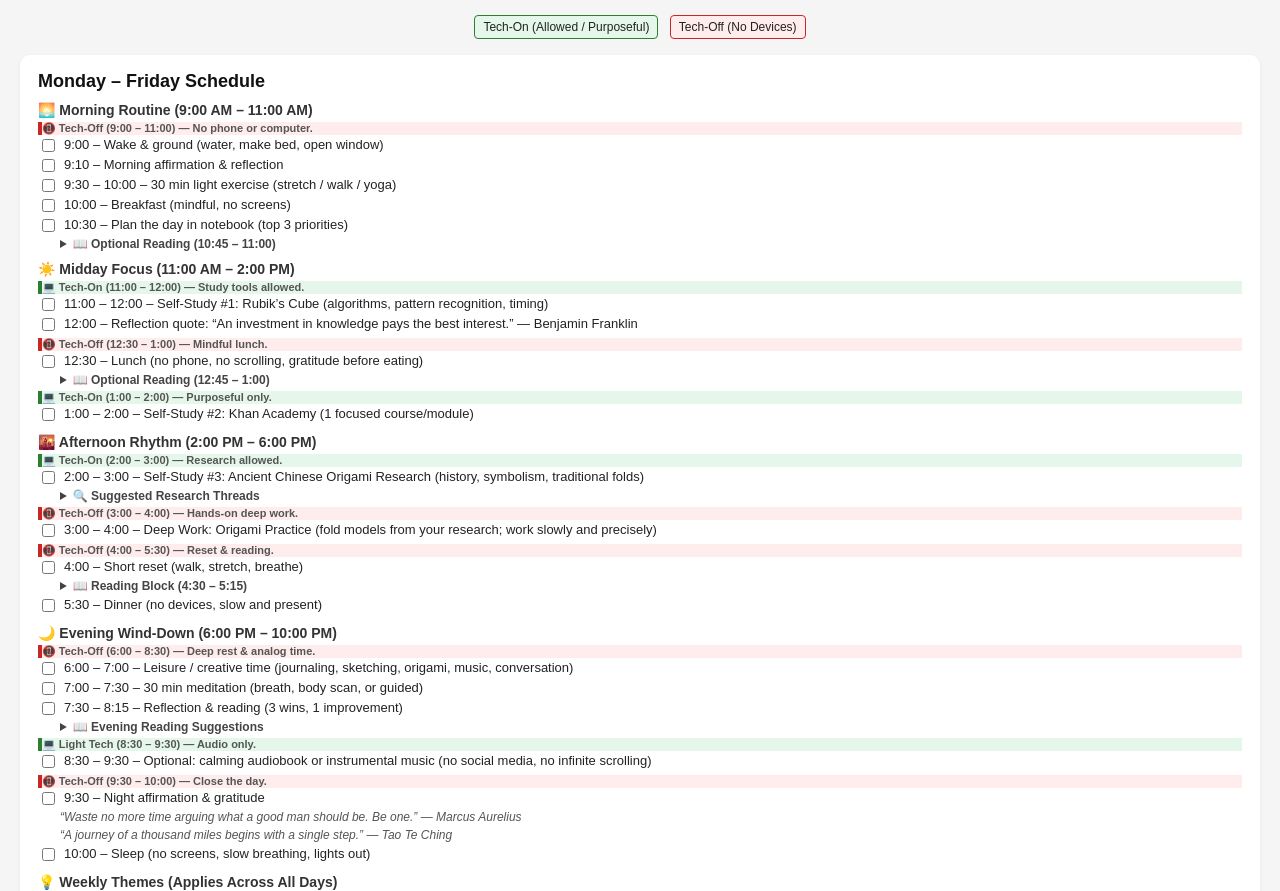
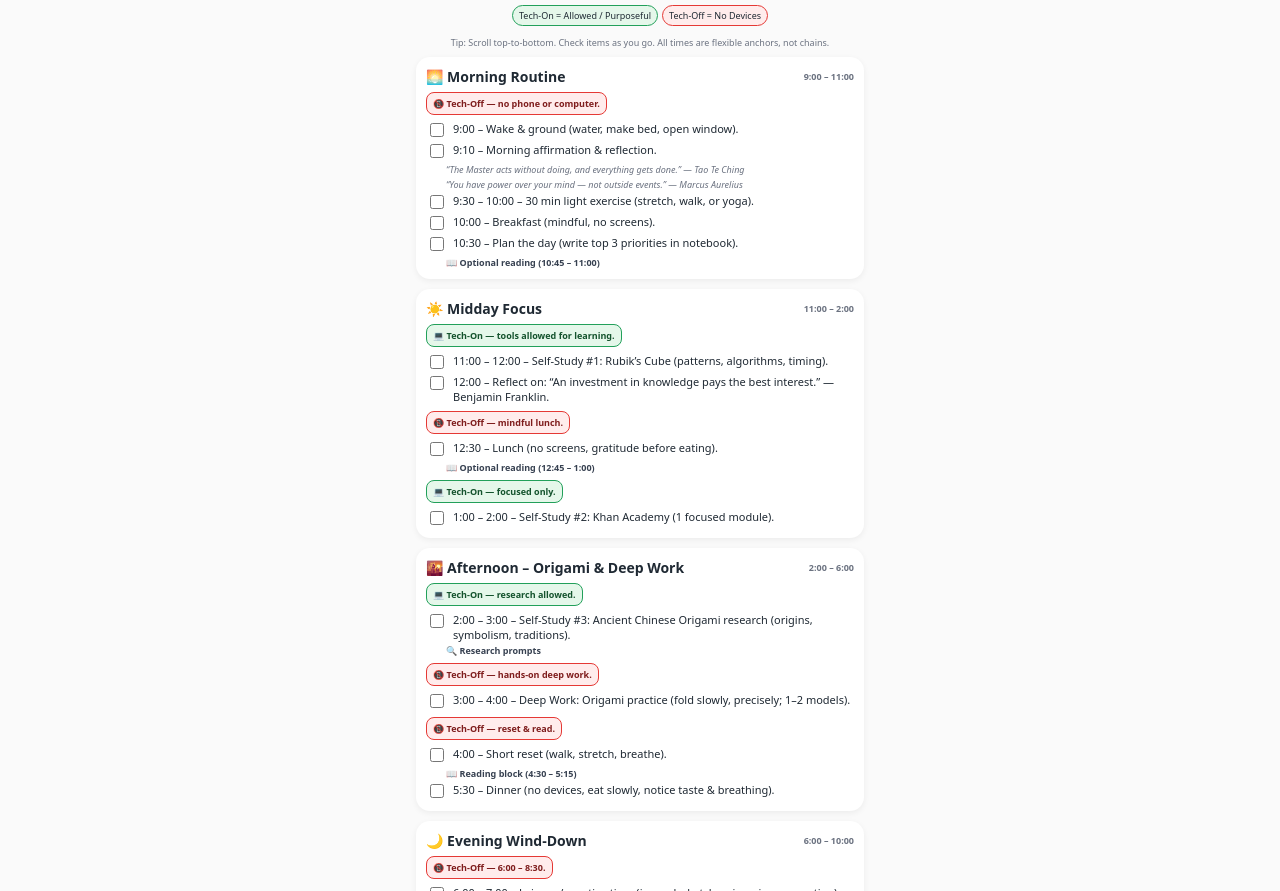
Before and after one commit to ragdelaed/daily-checklist, a plain HTML site: page index.html in a window 1280 px wide. Shown: the part 83-974 px from the top of the page. Drawn offline with Linux system fonts and the light colour scheme.

Commit message:
Update index.html

```diff
--- a/index.html
+++ b/index.html
@@ -1,211 +1,355 @@
+
+
 <!DOCTYPE html>
 <html lang="en">
 <head>
   <meta charset="UTF-8">
-  <title>Mon–Fri Daily Checklist with Tech Zones & Origami Focus</title>
+  <title>Daily Checklist – Tech & Origami</title>
+  <meta name="viewport" content="width=device-width, initial-scale=1.0">
   <style>
+    :root {
+      --bg: #fafafa;
+      --card-bg: #ffffff;
+      --text-main: #1f2933;
+      --text-sub: #6b7280;
+      --accent-on: #e5f7ea;
+      --accent-off: #ffecec;
+      --border-on: #22a05a;
+      --border-off: #e53935;
+      --radius: 14px;
+      --shadow: 0 2px 6px rgba(0,0,0,0.06);
+      --font-main: system-ui, -apple-system, BlinkMacSystemFont, "Segoe UI", sans-serif;
+    }
+
+    * {
+      box-sizing: border-box;
+    }
+
     body {
-      font-family: Arial, sans-serif;
-      margin: 20px;
-      background: #f5f5f5;
-      color: #222;
+      margin: 0;
+      padding: 10px;
+      font-family: var(--font-main);
+      background: var(--bg);
+      color: var(--text-main);
     }
+
     h1 {
+      font-size: 20px;
       text-align: center;
-      margin-bottom: 4px;
+      margin: 4px 0 2px;
     }
+
     .meta {
       text-align: center;
-      margin-bottom: 20px;
+      font-size: 11px;
+      color: var(--text-sub);
+      margin-bottom: 8px;
+      line-height: 1.4;
+    }
+
+    .legend {
+      display: flex;
+      justify-content: center;
+      gap: 4px;
+      flex-wrap: wrap;
+      font-size: 9px;
+      margin-bottom: 10px;
+    }
+
+    .legend span {
+      padding: 3px 6px;
+      border-radius: 999px;
+      border: 1px solid rgba(0,0,0,0.06);
+      white-space: nowrap;
+    }
+
+    .screen-note {
+      text-align: center;
+      font-size: 9px;
+      color: var(--text-sub);
+      margin-bottom: 8px;
+    }
+
+    .card {
+      background: var(--card-bg);
+      border-radius: var(--radius);
+      box-shadow: var(--shadow);
+      padding: 10px 10px 8px;
+      margin-bottom: 10px;
+    }
+
+    .card-title {
+      font-weight: 600;
       font-size: 14px;
-      color: #555;
+      margin-bottom: 2px;
+      display: flex;
+      justify-content: space-between;
+      align-items: center;
+      gap: 6px;
     }
-    .legend {
-      text-align: center;
-      font-size: 12px;
-      margin-bottom: 16px;
+
+    .time {
+      font-size: 9px;
+      color: var(--text-sub);
     }
-    .legend span {
-      padding: 4px 8px;
-      border-radius: 4px;
-      margin: 0 4px;
+
+    .band-label {
+      font-size: 9px;
+      font-weight: 600;
+      padding: 4px 6px;
+      border-radius: 8px;
+      margin: 4px 0 4px;
       display: inline-block;
     }
+
     .tech-on {
-      background: #e5f7ea;
-      border-left: 4px solid #2e7d32;
+      background: var(--accent-on);
+      color: #14532d;
+      border: 1px solid var(--border-on);
     }
+
     .tech-off {
-      background: #ffecec;
-      border-left: 4px solid #c62828;
+      background: var(--accent-off);
+      color: #7f1d1d;
+      border: 1px solid var(--border-off);
     }
-    .day-section {
-      background: #ffffff;
-      border-radius: 10px;
-      padding: 16px 18px;
-      margin-bottom: 18px;
-      box-shadow: 0 2px 5px rgba(0,0,0,0.06);
-      page-break-inside: avoid;
-    }
-    .day-label {
-      font-weight: bold;
-      font-size: 18px;
-      margin-bottom: 8px;
-      color: #111;
-    }
-    .block-title {
-      font-weight: bold;
-      margin-top: 10px;
-      margin-bottom: 4px;
-      font-size: 14px;
-      color: #333;
-    }
-    .checklist-item {
-      font-size: 13px;
-      margin: 2px 0;
+
+    .item {
       display: flex;
       align-items: flex-start;
       gap: 6px;
+      margin: 2px 0;
+      font-size: 11px;
+      line-height: 1.4;
     }
-    .checklist-item input {
+
+    .item input[type="checkbox"] {
       margin-top: 2px;
+      flex-shrink: 0;
+      width: 14px;
+      height: 14px;
     }
+
     .quote {
-      font-size: 12px;
+      font-size: 9px;
       font-style: italic;
-      color: #555;
-      margin-left: 22px;
-      margin-bottom: 4px;
+      color: var(--text-sub);
+      margin: 1px 0 2px 20px;
     }
+
     details {
-      margin-left: 22px;
-      margin-top: 2px;
-      margin-bottom: 4px;
-      font-size: 12px;
+      margin: 2px 0 2px 20px;
+      font-size: 9px;
     }
+
     details summary {
       cursor: pointer;
-      font-weight: bold;
-      color: #444;
+      list-style: none;
+      font-weight: 600;
+      color: #374151;
     }
+
+    details summary::-webkit-details-marker {
+      display: none;
+    }
+
     details ul {
-      margin: 4px 0 0 16px;
-      padding: 0;
+      padding-left: 14px;
+      margin: 2px 0;
     }
+
     details li {
       margin: 1px 0;
-      list-style-type: disc;
     }
-    .weekly-theme {
-      margin-top: 8px;
-      font-size: 12px;
-      color: #444;
+
+    .theme-list {
+      font-size: 9px;
+      color: var(--text-sub);
+      margin-top: 2px;
+      line-height: 1.4;
     }
-    .time-band-label {
-      font-size: 11px;
-      font-weight: bold;
-      margin: 4px 0 2px 0;
-      color: #555;
+
+    .pill {
+      display: inline-block;
+      padding: 2px 6px;
+      border-radius: 999px;
+      background: #eef2ff;
+      font-size: 8px;
+      margin: 1px 2px 0 0;
+    }
+
+    @media (min-width: 768px) {
+      body {
+        max-width: 480px;
+        margin: 0 auto;
+        padding: 16px;
+      }
     }
   </style>
 </head>
 <body>
-  <h1>Daily Checklist (Monday – Friday)</h1>
+  <h1>Daily Checklist</h1>
   <div class="meta">
-    Wake: 9:00 AM &nbsp;|&nbsp; Sleep: 10:00 PM &nbsp;|&nbsp;
-    3 Meals · No Snacks · Light Exercise · Meditation · Focused Self-Study · Origami Practice
+    Mon–Fri · Wake 9:00 AM · Sleep 10:00 PM<br>
+    3 Meals • No Snacks • Exercise • Meditation • Rubik's • Khan Academy • Origami
   </div>
   <div class="legend">
-    <span style="background:#e5f7ea;border:1px solid #2e7d32;">Tech-On (Allowed / Purposeful)</span>
-    <span style="background:#ffecec;border:1px solid #c62828;">Tech-Off (No Devices)</span>
+    <span style="background:#e5f7ea;border-color:#22a05a;">Tech-On = Allowed / Purposeful</span>
+    <span style="background:#ffecec;border-color:#e53935;">Tech-Off = No Devices</span>
+  </div>
+  <div class="screen-note">
+    Tip: Scroll top-to-bottom. Check items as you go. All times are flexible anchors, not chains.
   </div>
 
-  <!-- Template applies Monday–Friday identically -->
-  <div class="day-section">
-    <div class="day-label">Monday – Friday Schedule</div>
+  <!-- Morning -->
+  <div class="card">
+    <div class="card-title">
+      <span>🌅 Morning Routine</span>
+      <span class="time">9:00 – 11:00</span>
+    </div>
+    <div class="band-label tech-off">📵 Tech-Off — no phone or computer.</div>
 
-    <!-- Morning: Tech-Off -->
-    <div class="block-title">🌅 Morning Routine (9:00 AM – 11:00 AM)</div>
-    <div class="time-band-label tech-off">📵 Tech-Off (9:00 – 11:00) — No phone or computer.</div>
-    <label class="checklist-item"><input type="checkbox">9:00 – Wake &amp; ground (water, make bed, open window)</label>
-    <label class="checklist-item"><input type="checkbox">9:10 – Morning affirmation &amp; reflection</label>
-    <label class="checklist-item"><input type="checkbox">9:30 – 10:00 – 30 min light exercise (stretch / walk / yoga)</label>
-    <label class="checklist-item"><input type="checkbox">10:00 – Breakfast (mindful, no screens)</label>
-    <label class="checklist-item"><input type="checkbox">10:30 – Plan the day in notebook (top 3 priorities)</label>
+    <label class="item">
+      <input type="checkbox">
+      <span>9:00 – Wake &amp; ground (water, make bed, open window).</span>
+    </label>
+    <label class="item">
+      <input type="checkbox">
+      <span>9:10 – Morning affirmation &amp; reflection.</span>
+    </label>
+    <div class="quote">“The Master acts without doing, and everything gets done.” — Tao Te Ching</div>
+    <div class="quote">“You have power over your mind — not outside events.” — Marcus Aurelius</div>
+
+    <label class="item">
+      <input type="checkbox">
+      <span>9:30 – 10:00 – 30 min light exercise (stretch, walk, or yoga).</span>
+    </label>
+    <label class="item">
+      <input type="checkbox">
+      <span>10:00 – Breakfast (mindful, no screens).</span>
+    </label>
+    <label class="item">
+      <input type="checkbox">
+      <span>10:30 – Plan the day (write top 3 priorities in notebook).</span>
+    </label>
+
     <details>
-      <summary>📖 Optional Reading (10:45 – 11:00)</summary>
+      <summary>📖 Optional reading (10:45 – 11:00)</summary>
       <ul>
         <li><em>Meditations</em> — Marcus Aurelius</li>
-        <li><em>Tao Te Ching</em> — Lao Tzu (Stephen Mitchell translation)</li>
+        <li><em>Tao Te Ching</em> — Lao Tzu</li>
         <li><em>The Daily Stoic</em> — Ryan Holiday</li>
       </ul>
     </details>
+  </div>
 
-    <!-- Midday: Mixed -->
-    <div class="block-title">☀️ Midday Focus (11:00 AM – 2:00 PM)</div>
-    <div class="time-band-label tech-on">💻 Tech-On (11:00 – 12:00) — Study tools allowed.</div>
-    <label class="checklist-item"><input type="checkbox">11:00 – 12:00 – Self-Study #1: Rubik’s Cube (algorithms, pattern recognition, timing)</label>
+  <!-- Midday -->
+  <div class="card">
+    <div class="card-title">
+      <span>☀️ Midday Focus</span>
+      <span class="time">11:00 – 2:00</span>
+    </div>
 
-    <label class="checklist-item"><input type="checkbox">12:00 – Reflection quote: “An investment in knowledge pays the best interest.” — Benjamin Franklin</label>
+    <div class="band-label tech-on">💻 Tech-On — tools allowed for learning.</div>
+    <label class="item">
+      <input type="checkbox">
+      <span>11:00 – 12:00 – Self-Study #1: Rubik’s Cube (patterns, algorithms, timing).</span>
+    </label>
 
-    <div class="time-band-label tech-off">📵 Tech-Off (12:30 – 1:00) — Mindful lunch.</div>
-    <label class="checklist-item"><input type="checkbox">12:30 – Lunch (no phone, no scrolling, gratitude before eating)</label>
+    <label class="item">
+      <input type="checkbox">
+      <span>12:00 – Reflect on: “An investment in knowledge pays the best interest.” — Benjamin Franklin.</span>
+    </label>
+
+    <div class="band-label tech-off">📵 Tech-Off — mindful lunch.</div>
+    <label class="item">
+      <input type="checkbox">
+      <span>12:30 – Lunch (no screens, gratitude before eating).</span>
+    </label>
     <details>
-      <summary>📖 Optional Reading (12:45 – 1:00)</summary>
+      <summary>📖 Optional reading (12:45 – 1:00)</summary>
       <ul>
         <li><em>Letters from a Stoic</em> — Seneca</li>
         <li><em>Stillness is the Key</em> — Ryan Holiday</li>
       </ul>
     </details>
 
-    <div class="time-band-label tech-on">💻 Tech-On (1:00 – 2:00) — Purposeful only.</div>
-    <label class="checklist-item"><input type="checkbox">1:00 – 2:00 – Self-Study #2: Khan Academy (1 focused course/module)</label>
+    <div class="band-label tech-on">💻 Tech-On — focused only.</div>
+    <label class="item">
+      <input type="checkbox">
+      <span>1:00 – 2:00 – Self-Study #2: Khan Academy (1 focused module).</span>
+    </label>
+  </div>
 
-    <!-- Afternoon: Origami Research & Practice -->
-    <div class="block-title">🌇 Afternoon Rhythm (2:00 PM – 6:00 PM)</div>
-    <div class="time-band-label tech-on">💻 Tech-On (2:00 – 3:00) — Research allowed.</div>
-    <label class="checklist-item"><input type="checkbox">
-      2:00 – 3:00 – Self-Study #3: Ancient Chinese Origami Research
-      (history, symbolism, traditional folds)
+  <!-- Afternoon -->
+  <div class="card">
+    <div class="card-title">
+      <span>🌇 Afternoon – Origami & Deep Work</span>
+      <span class="time">2:00 – 6:00</span>
+    </div>
+
+    <div class="band-label tech-on">💻 Tech-On — research allowed.</div>
+    <label class="item">
+      <input type="checkbox">
+      <span>2:00 – 3:00 – Self-Study #3: Ancient Chinese Origami research (origins, symbolism, traditions).</span>
     </label>
     <details>
-      <summary>🔍 Suggested Research Threads</summary>
+      <summary>🔍 Research prompts</summary>
       <ul>
-        <li>Origins of paper folding in China and its relationship to ceremony and art.</li>
-        <li>Symbolism of cranes, lotus, and other traditional folded forms.</li>
-        <li>Comparison between early Chinese folding traditions and later Japanese origami.</li>
+        <li>Origins of paper folding in China and ritual uses.</li>
+        <li>Symbolism of cranes, lotus, and traditional forms.</li>
+        <li>Compare Chinese folding traditions with Japanese origami.</li>
       </ul>
     </details>
 
-    <div class="time-band-label tech-off">📵 Tech-Off (3:00 – 4:00) — Hands-on deep work.</div>
-    <label class="checklist-item"><input type="checkbox">
-      3:00 – 4:00 – Deep Work: Origami Practice
-      (fold models from your research; work slowly and precisely)
+    <div class="band-label tech-off">📵 Tech-Off — hands-on deep work.</div>
+    <label class="item">
+      <input type="checkbox">
+      <span>3:00 – 4:00 – Deep Work: Origami practice (fold slowly, precisely; 1–2 models).</span>
     </label>
 
-    <div class="time-band-label tech-off">📵 Tech-Off (4:00 – 5:30) — Reset & reading.</div>
-    <label class="checklist-item"><input type="checkbox">4:00 – Short reset (walk, stretch, breathe)</label>
+    <div class="band-label tech-off">📵 Tech-Off — reset & read.</div>
+    <label class="item">
+      <input type="checkbox">
+      <span>4:00 – Short reset (walk, stretch, breathe).</span>
+    </label>
     <details>
-      <summary>📖 Reading Block (4:30 – 5:15)</summary>
+      <summary>📖 Reading block (4:30 – 5:15)</summary>
       <ul>
         <li><em>Man’s Search for Meaning</em> — Viktor E. Frankl</li>
         <li><em>The Book of Joy</em> — Dalai Lama &amp; Desmond Tutu</li>
         <li><em>Atomic Habits</em> — James Clear</li>
       </ul>
     </details>
-    <label class="checklist-item"><input type="checkbox">5:30 – Dinner (no devices, slow and present)</label>
 
-    <!-- Evening -->
-    <div class="block-title">🌙 Evening Wind-Down (6:00 PM – 10:00 PM)</div>
-    <div class="time-band-label tech-off">📵 Tech-Off (6:00 – 8:30) — Deep rest & analog time.</div>
-    <label class="checklist-item"><input type="checkbox">
-      6:00 – 7:00 – Leisure / creative time
-      (journaling, sketching, origami, music, conversation)
+    <label class="item">
+      <input type="checkbox">
+      <span>5:30 – Dinner (no devices, eat slowly, notice taste & breathing).</span>
     </label>
-    <label class="checklist-item"><input type="checkbox">7:00 – 7:30 – 30 min meditation (breath, body scan, or guided)</label>
-    <label class="checklist-item"><input type="checkbox">7:30 – 8:15 – Reflection & reading (3 wins, 1 improvement)</label>
+  </div>
+
+  <!-- Evening -->
+  <div class="card">
+    <div class="card-title">
+      <span>🌙 Evening Wind-Down</span>
+      <span class="time">6:00 – 10:00</span>
+    </div>
+
+    <div class="band-label tech-off">📵 Tech-Off — 6:00 – 8:30.</div>
+    <label class="item">
+      <input type="checkbox">
+      <span>6:00 – 7:00 – Leisure / creative time (journal, sketch, origami, conversation).</span>
+    </label>
+    <label class="item">
+      <input type="checkbox">
+      <span>7:00 – 7:30 – Meditation (30 min).</span>
+    </label>
+    <label class="item">
+      <input type="checkbox">
+      <span>7:30 – 8:15 – Reflection (3 wins, 1 improvement) & quiet reading.</span>
+    </label>
     <details>
-      <summary>📖 Evening Reading Suggestions</summary>
+      <summary>📖 Evening reading</summary>
       <ul>
         <li><em>The Four Agreements</em> — Don Miguel Ruiz</li>
         <li><em>The Untethered Soul</em> — Michael A. Singer</li>
@@ -213,25 +357,37 @@
       </ul>
     </details>
 
-    <div class="time-band-label tech-on">💻 Light Tech (8:30 – 9:30) — Audio only.</div>
-    <label class="checklist-item"><input type="checkbox">
-      8:30 – 9:30 – Optional: calming audiobook or instrumental music
-      (no social media, no infinite scrolling)
+    <div class="band-label tech-on">💻 Light Tech — 8:30 – 9:30 (audio only).</div>
+    <label class="item">
+      <input type="checkbox">
+      <span>8:30 – 9:30 – Calm audiobook or instrumental music (no scrolling).</span>
     </label>
 
-    <div class="time-band-label tech-off">📵 Tech-Off (9:30 – 10:00) — Close the day.</div>
-    <label class="checklist-item"><input type="checkbox">9:30 – Night affirmation &amp; gratitude</label>
+    <div class="band-label tech-off">📵 Tech-Off — 9:30 – 10:00.</div>
+    <label class="item">
+      <input type="checkbox">
+      <span>9:30 – Night affirmation & gratitude.</span>
+    </label>
     <div class="quote">“Waste no more time arguing what a good man should be. Be one.” — Marcus Aurelius</div>
     <div class="quote">“A journey of a thousand miles begins with a single step.” — Tao Te Ching</div>
-    <label class="checklist-item"><input type="checkbox">10:00 – Sleep (no screens, slow breathing, lights out)</label>
+    <label class="item">
+      <input type="checkbox">
+      <span>10:00 – Sleep (no screens, slow breathing, lights out).</span>
+    </label>
+  </div>
 
-    <!-- Weekly Themes -->
-    <div class="block-title">💡 Weekly Themes (Applies Across All Days)</div>
-    <div class="weekly-theme"><strong>Monday – Clarity:</strong> Begin with order and intention.</div>
-    <div class="weekly-theme"><strong>Tuesday – Discipline:</strong> “Well done is better than well said.” — Benjamin Franklin</div>
-    <div class="weekly-theme"><strong>Wednesday – Learning:</strong> Treat Rubik’s, Khan Academy, and origami as training the mind.</div>
-    <div class="weekly-theme"><strong>Thursday – Gratitude:</strong> Notice consistency and progress, not perfection.</div>
-    <div class="weekly-theme"><strong>Friday – Reflection:</strong> Review the system, adjust one small thing for next week.</div>
+  <!-- Weekly Themes -->
+  <div class="card">
+    <div class="card-title">
+      <span>💡 Weekly Themes</span>
+    </div>
+    <div class="theme-list">
+      <div><span class="pill">Mon</span> Clarity – Begin with order and calm.</div>
+      <div><span class="pill">Tue</span> Discipline – “Well done is better than well said.” — B. Franklin</div>
+      <div><span class="pill">Wed</span> Learning – Treat Rubik’s, Khan, and origami as training.</div>
+      <div><span class="pill">Thu</span> Gratitude – Notice consistency, not perfection.</div>
+      <div><span class="pill">Fri</span> Reflection – Review, adjust one small thing for next week.</div>
+    </div>
   </div>
 </body>
 </html>
```
